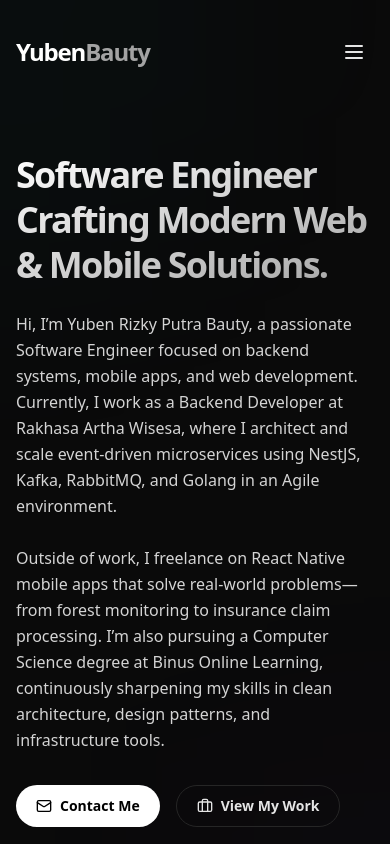
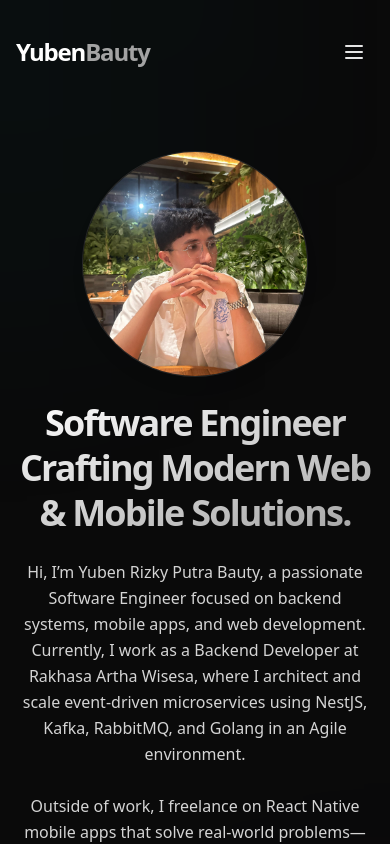
Before and after one commit to YubenB/yuben-porto, a React (Vite) app: page / in a window 390 px wide. Shown: the top 844 px of the page. Built offline with nearby package versions, Linux system fonts and the light colour scheme.

Commit message:
feat: add profile picture

```diff
--- a/index.html
+++ b/index.html
@@ -37,7 +37,8 @@
         "name": "Yuben Rizky Putra Bauty",
         "alternateName": "Yuben",
         "jobTitle": "Software Engineer",
-        "url": "https://yuben.me"
+        "url": "https://yuben.me",
+        "image": ["https://yuben.me/images/profile.jpg"]
       }
     </script>
     <script type="application/ld+json">
--- a/src/entry-server.tsx
+++ b/src/entry-server.tsx
@@ -21,6 +21,7 @@ type SEO = {
 };
 
 const SITE_URL = (import.meta as any).env?.VITE_SITE_URL || "https://yuben.me";
+const PERSON_IMAGE = `${SITE_URL.replace(/\/$/, "")}/images/profile.jpg`;
 const SITE_NAME = "Yuben Bauty";
 const PERSON_NAME = "Yuben Rizky Putra Bauty";
 
@@ -32,6 +33,7 @@ function personJsonLd() {
     alternateName: "Yuben",
     url: SITE_URL,
     jobTitle: "Software Engineer",
+    image: [PERSON_IMAGE],
   };
 }
 
@@ -65,7 +67,11 @@ function getMeta(url: string): SEO {
           "@type": "Article",
           headline: a.title,
           description: a.excerpt,
-          author: { "@type": "Person", name: PERSON_NAME },
+          author: {
+            "@type": "Person",
+            name: PERSON_NAME,
+            image: [PERSON_IMAGE],
+          },
           datePublished: (() => {
             const d = new Date(a.date);
             return isNaN(d.getTime()) ? a.date : d.toISOString();
@@ -114,7 +120,11 @@ function getMeta(url: string): SEO {
           image: p.images?.length
             ? p.images.map((i) => SITE_URL + i)
             : undefined,
-          author: { "@type": "Person", name: PERSON_NAME },
+          author: {
+            "@type": "Person",
+            name: PERSON_NAME,
+            image: [PERSON_IMAGE],
+          },
         },
       ];
       const preview = p.images?.[0]
--- a/src/pages/ArticleDetail.tsx
+++ b/src/pages/ArticleDetail.tsx
@@ -1,15 +1,15 @@
-import React from "react";
-import { ArrowLeft } from "lucide-react";
+import React, { useState, useEffect } from "react";
+import { ArrowLeft, ArrowUp } from "lucide-react";
 import ReactMarkdown from "react-markdown";
-import remarkGfm from "remark-gfm"; // for GitHub-flavored markdown
-import rehypeRaw from "rehype-raw"; // optional, allows raw HTML inside MD
+import remarkGfm from "remark-gfm";
+import rehypeRaw from "rehype-raw";
 import CodeBlock from "../components/ui/CodeBlock";
 
 export type ArticleDetailProps = {
   title: string;
   date: string;
   readingTime: string;
-  content: string; // Markdown string
+  content: string;
   onBack: () => void;
   thumbnail?: string;
 };
@@ -22,6 +22,20 @@ const ArticleDetail: React.FC<ArticleDetailProps> = ({
   onBack,
   thumbnail,
 }) => {
+  const [showTopBtn, setShowTopBtn] = useState(false);
+
+  useEffect(() => {
+    const handleScroll = () => {
+      setShowTopBtn(window.scrollY > 100);
+    };
+    window.addEventListener("scroll", handleScroll);
+    return () => window.removeEventListener("scroll", handleScroll);
+  }, []);
+
+  const scrollToTop = () => {
+    window.scrollTo({ top: 0, behavior: "smooth" });
+  };
+
   return (
     <article>
       <button
@@ -71,6 +85,16 @@ const ArticleDetail: React.FC<ArticleDetailProps> = ({
           {content}
         </ReactMarkdown>
       </div>
+
+      {showTopBtn && (
+        <button
+          onClick={scrollToTop}
+          className="fixed bottom-6 right-6 z-50 p-3 rounded-full bg-neutral-800 text-white shadow-lg hover:bg-neutral-700 transition"
+          aria-label="Back to top"
+        >
+          <ArrowUp size={20} />
+        </button>
+      )}
     </article>
   );
 };
--- a/src/pages/Home.tsx
+++ b/src/pages/Home.tsx
@@ -6,24 +6,27 @@ const Home = () => {
   const navigate = useNavigate();
   return (
     <div>
+      {/* Hero */}
+      <div className="grid grid-cols-1 md:grid-cols-5 gap-6 md:gap-8 items-center">
+        <div className="order-2 md:order-1 md:col-span-3 text-center md:text-left">
           <h1 className="text-4xl sm:text-5xl md:text-6xl font-bold tracking-tighter leading-tight md:leading-snug bg-clip-text text-transparent bg-gradient-to-br from-white to-neutral-400">
             Software Engineer Crafting Modern Web & Mobile Solutions.
           </h1>
-      <p className="mt-6 text-neutral-300 max-w-2xl text-base sm:text-lg leading-relaxed">
-        Hi, I’m Yuben Rizky Putra Bauty, a passionate Software Engineer focused
-        on backend systems, mobile apps, and web development. Currently, I work
-        as a Backend Developer at Rakhasa Artha Wisesa, where I architect and
-        scale event-driven microservices using NestJS, Kafka, RabbitMQ, and
-        Golang in an Agile environment.
+          <p className="mt-6 text-neutral-300 max-w-2xl text-base sm:text-lg leading-relaxed mx-auto md:mx-0">
+            Hi, I’m Yuben Rizky Putra Bauty, a passionate Software Engineer
+            focused on backend systems, mobile apps, and web development.
+            Currently, I work as a Backend Developer at Rakhasa Artha Wisesa,
+            where I architect and scale event-driven microservices using NestJS,
+            Kafka, RabbitMQ, and Golang in an Agile environment.
             <br />
             <br />
             Outside of work, I freelance on React Native mobile apps that solve
             real-world problems—from forest monitoring to insurance claim
-        processing. I’m also pursuing a Computer Science degree at Binus Online
-        Learning, continuously sharpening my skills in clean architecture,
-        design patterns, and infrastructure tools.
+            processing. I’m also pursuing a Computer Science degree at Binus
+            Online Learning, continuously sharpening my skills in clean
+            architecture, design patterns, and infrastructure tools.
           </p>
-      <div className="mt-8 flex flex-wrap gap-4">
+          <div className="mt-8 flex flex-wrap gap-4 justify-center md:justify-start">
             <InteractiveButton
               href="/contact"
               icon={<Mail size={16} />}
@@ -45,6 +48,21 @@ const Home = () => {
             >
               View My Work
             </InteractiveButton>
+          </div>
+        </div>
+        <div className="order-1 md:order-2 md:col-span-2 md:justify-self-end">
+          <img
+            src="/images/profile.jpg"
+            alt="Portrait of Yuben Rizky Putra Bauty"
+            width="320"
+            height="320"
+            loading="eager"
+            fetchPriority="high"
+            sizes="(min-width: 768px) 18rem, 14rem"
+            className="mx-auto md:mx-0 h-56 w-56 sm:h-64 sm:w-64 md:h-72 md:w-72 rounded-full object-cover shadow-lg ring-1 ring-neutral-800 md:scale-[1.25] scale-[1]"
+            style={{ objectPosition: "center" }}
+          />
+        </div>
       </div>
 
       <div className="mt-16">
```
Also changed, not shown: public/images/profile.jpg (added). Lines whose indentation alone changed are shown as unchanged.
